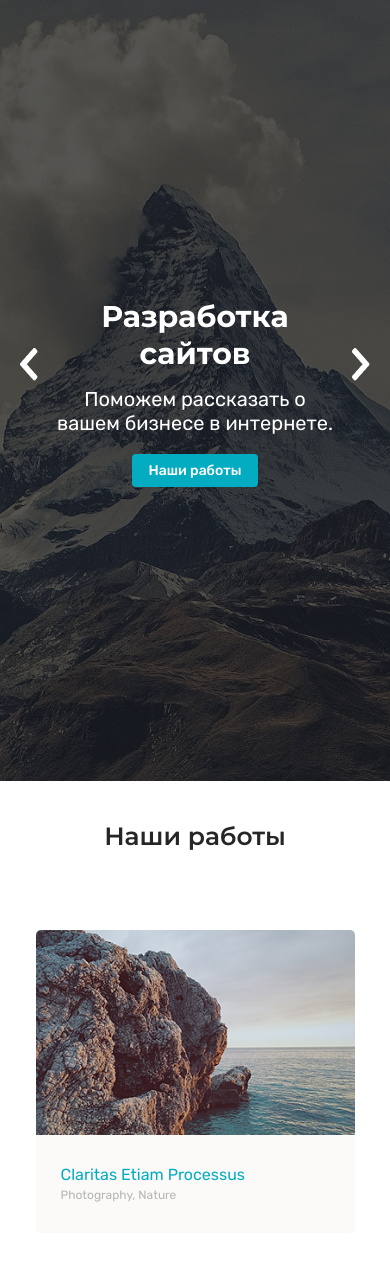
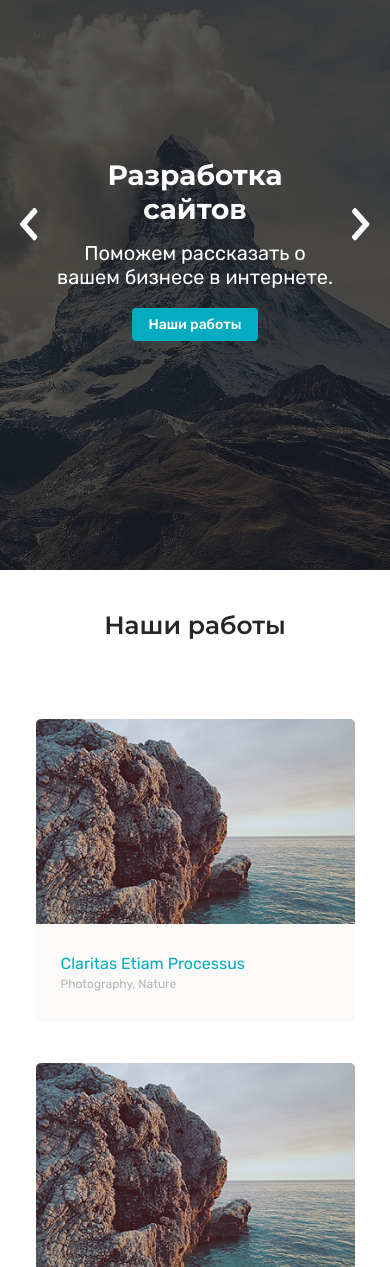
Before and after one commit to Efcolipt/Efcolipt.github.io, a PHP site: page / in a window 390 px wide. Shown: the part 98-1365 px from the top of the page. Run offline with PHP 8.4, Linux system fonts and the light colour scheme; some libraries are stand-ins or nearby versions.

Commit message:
Update media.css

```diff
--- a/css/media.css
+++ b/css/media.css
@@ -163,7 +163,7 @@
 @media only screen and (max-width: 560px){
 
 	h1 {
-	    font-size: 30px!important;
+	    font-size: 28px!important;
 	}
 
 	.btn--all--portfolio{
@@ -202,6 +202,15 @@
 	}
 	.content-start{
 		    max-height: 50%;
+	}
+	#start--block{
+		    height: 50vh!important;
+	}
+	.content--start {
+	    margin-top: 90px!important;
+	}
+	.content--inner--sliders p{
+		font-size: 18px;
 	}
 }
 
```
